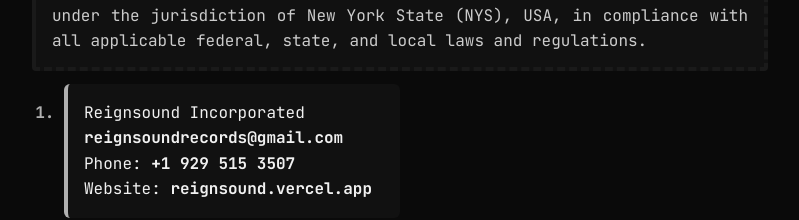
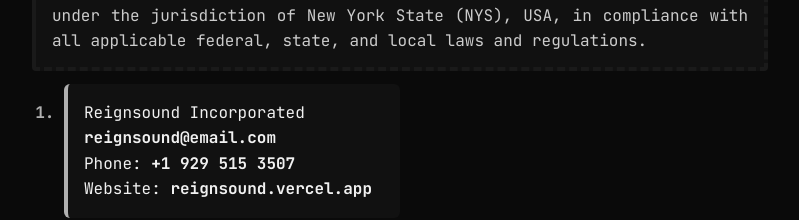
Before and after one commit to umbrellaholdinggroup/reignsound, a Next.js app: page / in a window 1280 px wide. Shown: the part 1081-1301 px from the top of the page, without its empty margins (240-1039 px from the left). Built offline with nearby package versions, Linux system fonts and the light colour scheme.

Commit message:
Updating Reignsound™ contact information

```diff
--- a/app/page.js
+++ b/app/page.js
@@ -56,7 +56,7 @@
         <ol style={{ paddingLeft: "2em" }}>
           <li>
             Reignsound Incorporated<br />
-            <a href="mailto:reignsoundrecords@gmail.com">reignsoundrecords@gmail.com</a><br />
+            <a href="mailto:reignsoundrecords@gmail.com">reignsound@email.com</a><br />
             Phone: <a href="tel:+19295153507" className="phone-link">+1 929 515 3507</a><br />
             Website: <a href="https://reignsound.vercel.app">reignsound.vercel.app</a>
           </li>
```
